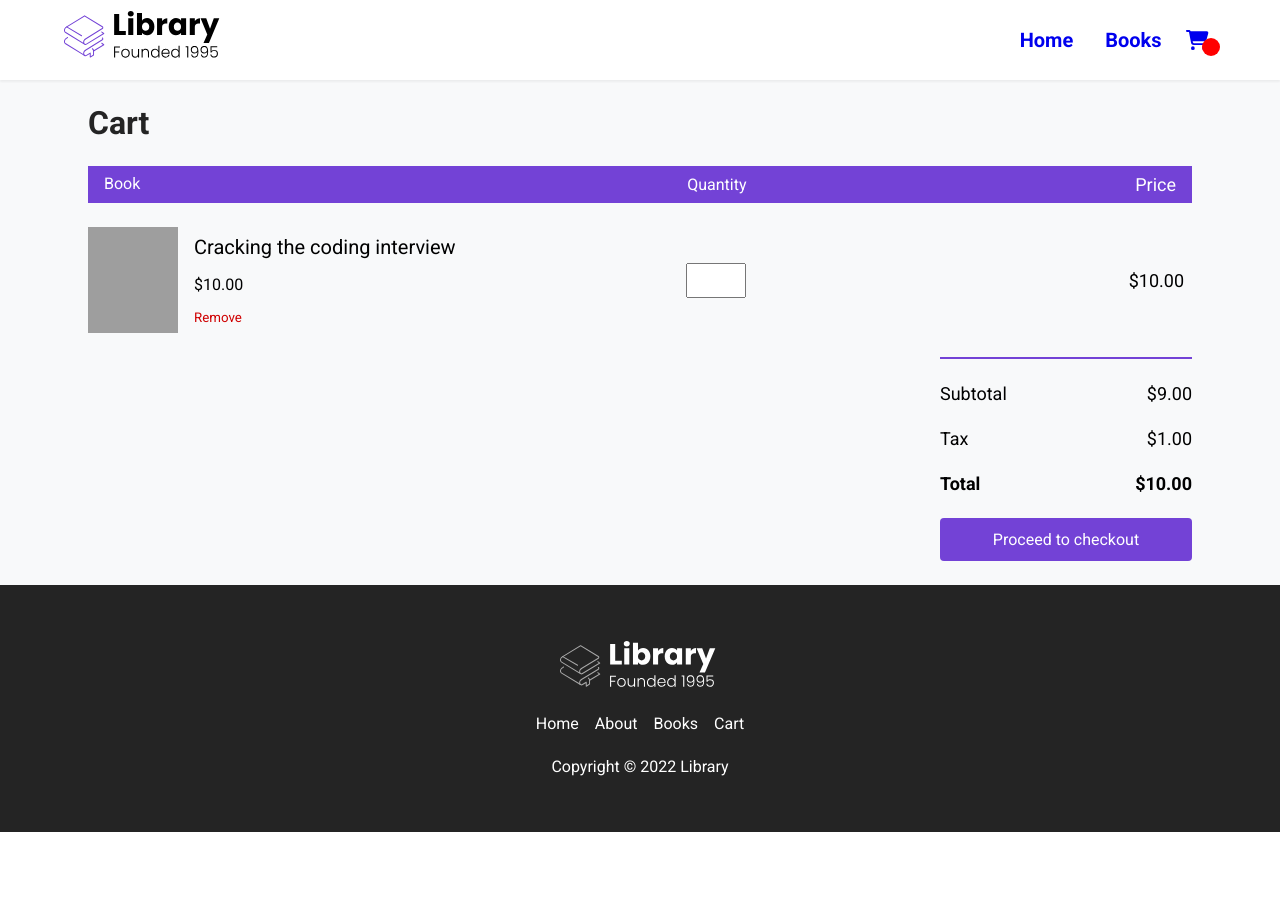
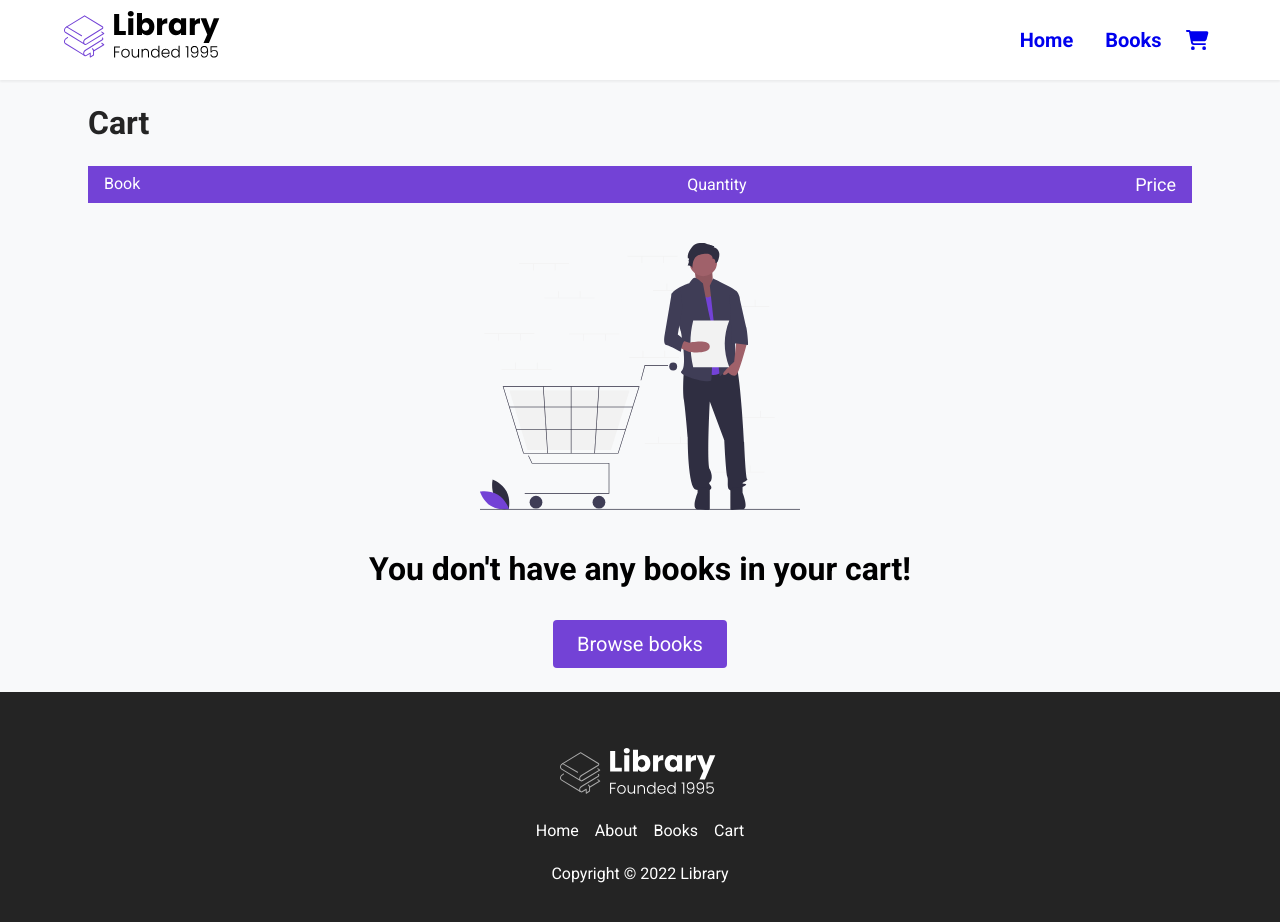
Before and after one commit to teanmi/library-react, a React (Create React App) app: page /cart in a window 1280 px wide. Shown: the top 922 px of the page. Before the commit the page ends 832 px from the top, so only its background shows below. Built offline with nearby package versions, Linux system fonts and the light colour scheme; grey boxes are pictures that could not be loaded.

Commit message:
finished cart page

```diff
--- a/src/App.js
+++ b/src/App.js
@@ -6,31 +6,53 @@ import Books from "./pages/Books";
 import { books } from "./data";
 import BookInfo from "./pages/BookInfo";
 import Cart from "./pages/Cart";
-import { useEffect, useState } from "react";
+import { useState } from "react";
 
 function App() {
   const [cart, setCart] = useState([]);
 
   function addToCart(book) {
-    setCart([...cart, book])
+    setCart([...cart, { ...book, quantity: 1 }]);
   }
 
-  useEffect(() => {
-    console.log(cart);
-  }, [cart]);
+  function removeBookFromCart(book) {
+    setCart(cart.filter(item => item.id !== book.id))
+  }
+
+  function changeQuantity(book, quantity) {
+    setCart(
+      cart.map((item) =>
+        item.id === book.id
+          ? {
+              ...item,
+              quantity: +quantity,
+            }
+          : item
+      )
+    );
+    console.log(book);
+  }
 
   return (
     <Router>
       <div className="App">
-        <Nav />
+        <Nav cart={cart} />
         <Routes>
           <Route path="/" element={<Home />} />
           <Route path="/books" element={<Books books={books} />} />
           <Route
             path="/books/:id"
-            element={<BookInfo books={books} addToCart={addToCart} cart={cart} />}
+            element={
+              <BookInfo books={books} addToCart={addToCart} cart={cart} />
+            }
           />
-          <Route path="/cart" element={<Cart books={books} />} />
+          <Route
+            path="/cart"
+            element={
+              <Cart cart={cart} changeQuantity={changeQuantity}
+              removeBookFromCart={removeBookFromCart} />
+            }
+          />
         </Routes>
         <Footer />
       </div>
--- a/src/components/nav.jsx
+++ b/src/components/nav.jsx
@@ -3,13 +3,21 @@ import { FontAwesomeIcon } from "@fortawesome/react-fontawesome";
 import LibraryLogo from "../assets/Library.svg";
 import { Link } from "react-router-dom"
 
-const Nav = () => {
+const Nav = ({ cart }) => {
   function openMenu() {
     document.body.classList.toggle("menu--open");
   }
 
   function closeMenu() {
     document.body.classList.toggle("menu--open");
+  }
+
+  const cartLength = () => {
+    let total = 0;
+
+    cart.forEach(book => total += book.quantity)
+
+    return total
   }
 
   return (
@@ -36,7 +44,7 @@ const Nav = () => {
             <Link to="/cart" className="nav__link">
               <FontAwesomeIcon icon="shopping-cart" />
             </Link>
-            <span className="cart__length"></span>
+            {cartLength() > 0 && <span className="cart__length">{cartLength()}</span>}
           </li>
         </ul>
         <div className="menu__backdrop">
--- /dev/null
+++ b/src/components/ui/bookCart.jsx
@@ -0,0 +1,34 @@
+import React from "react";
+
+const Bookcart = ({ book, changeQuantity, cart, removeBookFromCart }) => {
+
+  return (
+    <div className="cart__item">
+      <div className="cart__book">
+        <img src={book.url} alt="" className="cart__book--img" />
+        <div className="cart__book--info">
+          <span className="cart__book--title">{book.title}</span>
+          <div className="cart__book--price">
+            ${(book.salePrice || book.originalPrice).toFixed(2)}
+          </div>
+          <button className="cart__book--remove" onClick={() => removeBookFromCart(book)}>Remove</button>
+        </div>
+      </div>
+      <div className="cart__quantity">
+        <input
+          type="number"
+          min={0}
+          max={99}
+          value={book.quantity}
+          className="cart__input"
+          onChange={(event) => changeQuantity(book, event.target.value)}
+        />
+      </div>
+      <div className="cart__total">${
+        ((book.salePrice || book.originalPrice) * book.quantity).toFixed(2)
+      }</div>
+    </div>
+  );
+};
+
+export default Bookcart;
--- a/src/pages/Cart.jsx
+++ b/src/pages/Cart.jsx
@@ -1,6 +1,20 @@
 import React from "react";
+import BookCart from "../components/ui/bookCart";
+import EmptyCart from "../assets/empty_cart.svg";
+import { Link } from "react-router-dom";
 
-const Cart = ({ books }) => {
+const Cart = ({ cart, changeQuantity, removeBookFromCart }) => {
+  const total = () => {
+    let price = 0;
+
+    cart.forEach(
+      (book) =>
+        (price += (book.salePrice || book.originalPrice) * book.quantity)
+    );
+
+    return price;
+  };
+
   return (
     <div id="books__body">
       <main id="books__main">
@@ -16,52 +30,48 @@ const Cart = ({ books }) => {
                 <span className="cart__total">Price</span>
               </div>
               <div className="cart__body">
-                <div className="cart__item">
-                  <div className="cart__book">
-                    <img
-                      src="https://covers.openlibrary.org/b/id/8091016-L.jpg"
-                      alt=""
-                      className="cart__book--img"
+                {cart.map((book) => (
+                  <BookCart
+                    key={book.id}
+                    book={book}
+                    changeQuantity={changeQuantity}
+                    cart={cart}
+                    removeBookFromCart={removeBookFromCart}
                   />
-                    <div className="cart__book--info">
-                      <span className="cart__book--title">
-                        Cracking the coding interview
-                      </span>
-                      <div className="cart__book--price">$10.00</div>
-                      <button className="cart__book--remove">Remove</button>
+                ))}
               </div>
+              {cart.length === 0 && (
+                <div className="cart__empty">
+                  <img src={EmptyCart} alt="" className="cart__empty--img" />
+                  <h2>You don't have any books in your cart!</h2>
+                  <Link to="/books">
+                    <button className="btn">Browse books</button>
+                  </Link>
                 </div>
-                  <div className="cart__quantity">
-                    <input
-                      type="number"
-                      min={0}
-                      max={99}
-                      className="cart__input"
-                    />
+              )}
             </div>
-                  <div className="cart__total">
-                    $10.00
-                  </div>
-                </div>
-              </div>
+              {cart.length > 0 && (
                 <div className="total">
                   <div className="total__item total__sub-total">
                     <span>Subtotal</span>
-                  <span>$9.00</span>
+                    <span>${(total() * 0.93 || 0).toFixed(2)}</span>
                   </div>
                   <div className="total__item total__tax">
                     <span>Tax</span>
-                  <span>$1.00</span>
+                    <span>${(total() * 0.07 || 0).toFixed(2)}</span>
                   </div>
                   <div className="total__item total__price">
                     <span>Total</span>
-                  <span>$10.00</span>
+                    <span>${(total() || 0).toFixed(2)}</span>
                   </div>
-                <button className="btn btn__checkout no-cursor" onClick={() => alert("not a feature")}>
+                  <button
+                    className="btn btn__checkout no-cursor"
+                    onClick={() => alert("not a feature")}
+                  >
                     Proceed to checkout
                   </button>
                 </div>
-            </div>
+              )}
             </div>
           </div>
       </main>
```
Lines whose indentation alone changed are shown as unchanged.
